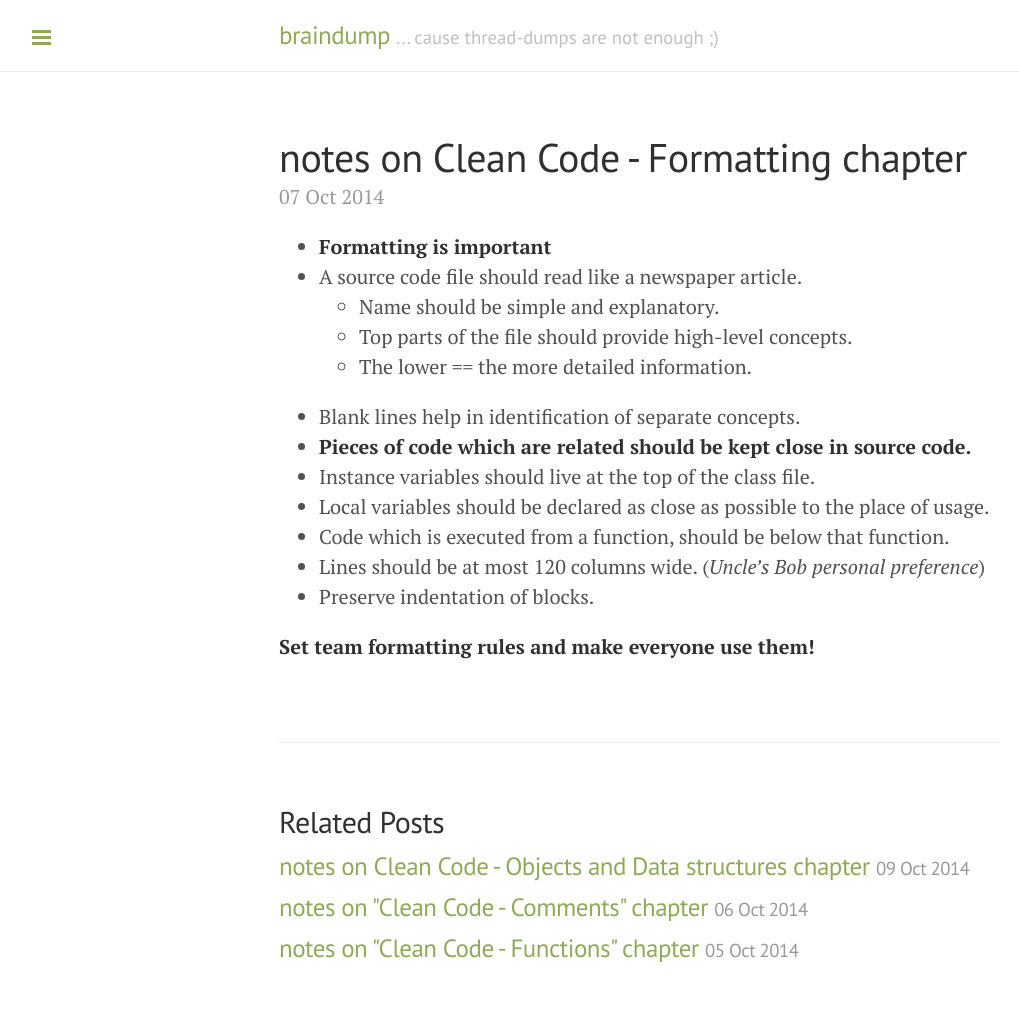
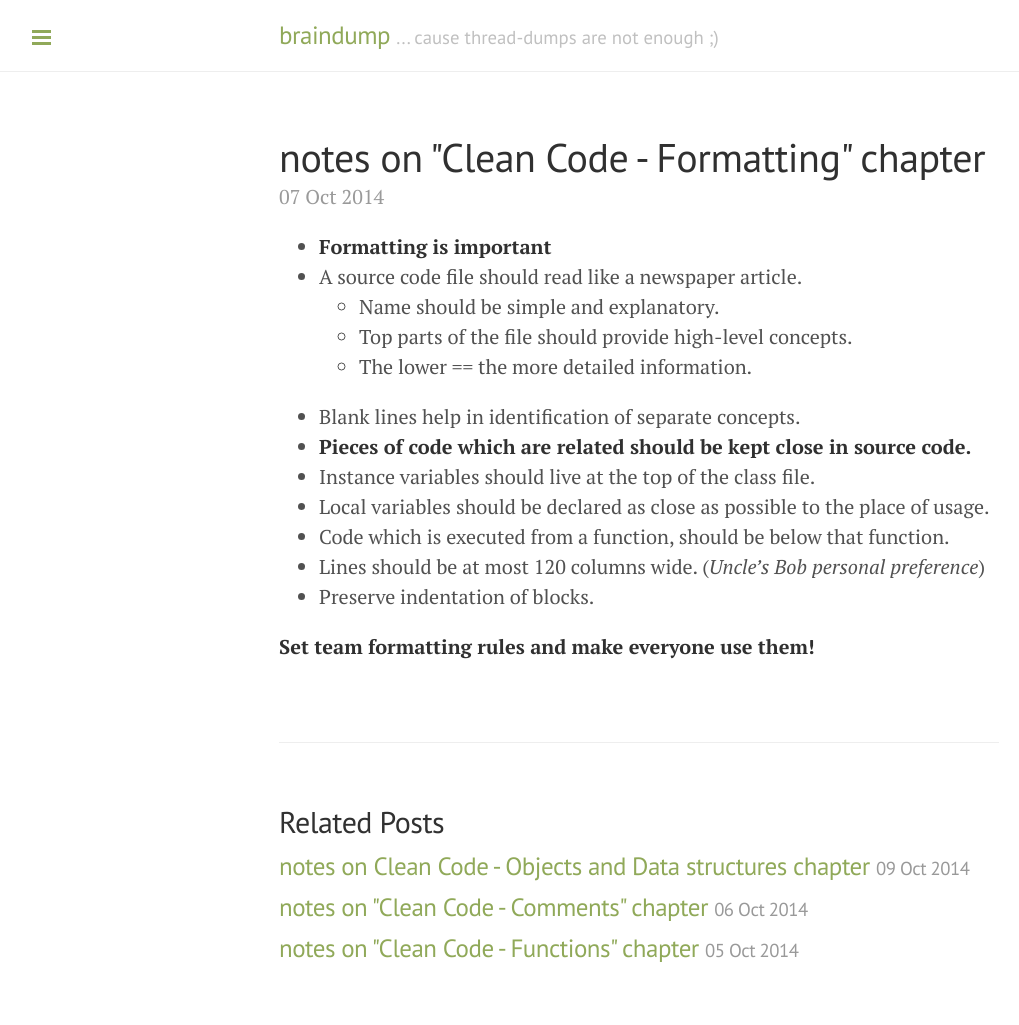
Before and after one commit to pkoperek/braindump, a Jekyll site: the page built from _posts/2014-10-07-notes-on-cc-chap5.md, in a window 1280 px wide. Shown: the whole page, without its empty margins (1-1020 px from the left). Built offline with Jekyll 4.4.1, drawn with Linux system fonts in a browser that asks for light colours; Markdown is read by kramdown in place of the engine named in the settings.

```diff
--- a/_posts/2014-10-07-notes-on-cc-chap5.md
+++ b/_posts/2014-10-07-notes-on-cc-chap5.md
@@ -1,6 +1,6 @@
 ---
 layout: post
-title: notes on Clean Code - Formatting chapter
+title: notes on "Clean Code - Formatting" chapter
 ---
 
   * **Formatting is important**
```
